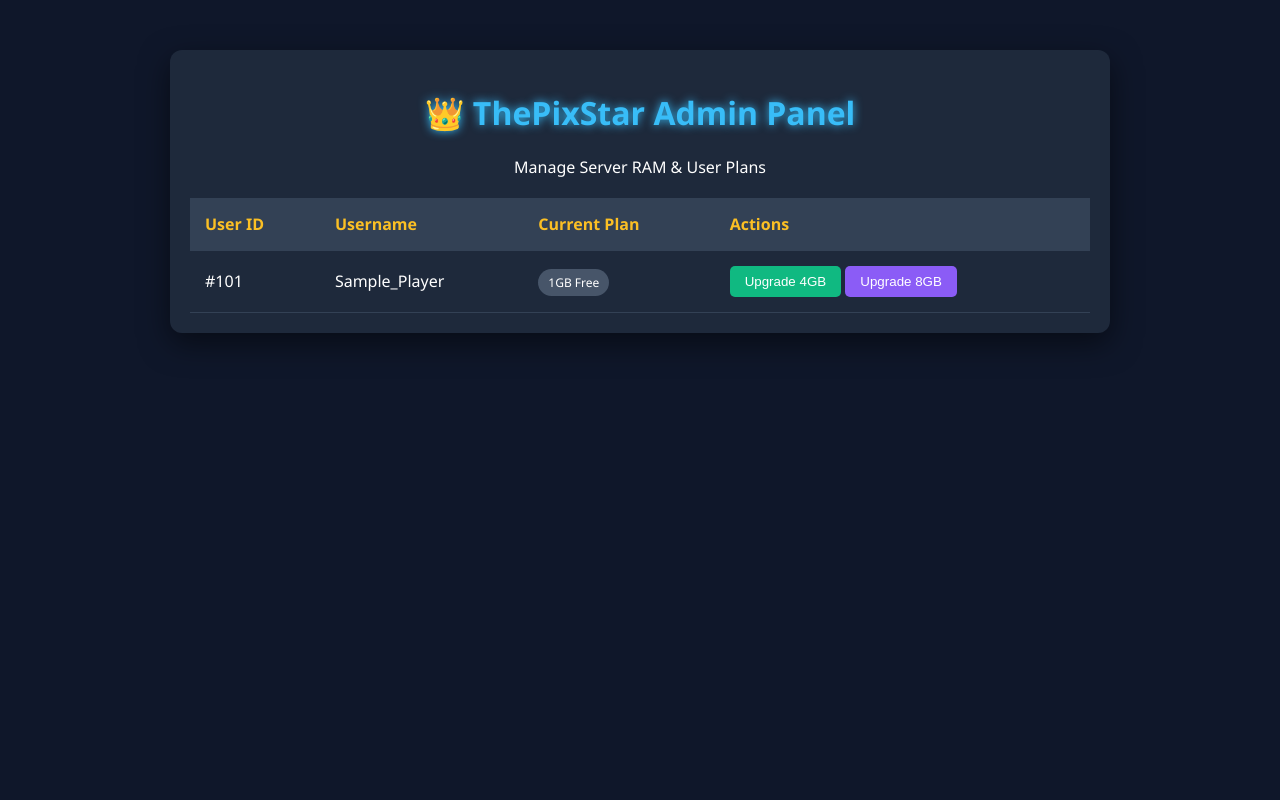
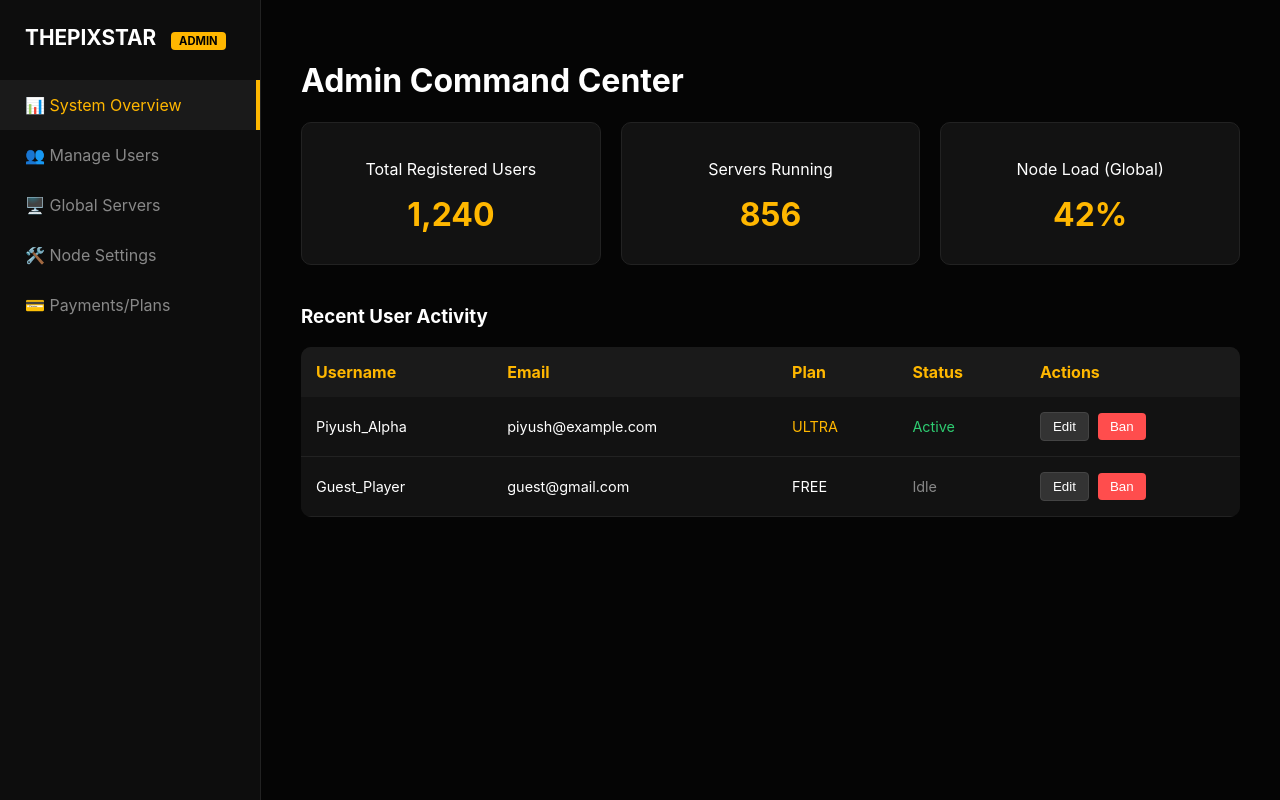
Before and after one commit to Hosting-24-7/ThePixStar-Hosting, a plain HTML site: page Frontend/admin_dashboard.html in a window 1280 px wide. Drawn offline with Linux system fonts and the light colour scheme.

Commit message:
Update admin_dashboard.html

```diff
--- a/Frontend/admin_dashboard.html
+++ b/Frontend/admin_dashboard.html
@@ -3,76 +3,107 @@
 <head>
     <meta charset="UTF-8">
     <meta name="viewport" content="width=device-width, initial-scale=1.0">
-    <title>ThePixStar Admin - Manage Users</title>
+    <title>ThePixStar - Admin Control</title>
     <style>
-        body { font-family: 'Segoe UI', sans-serif; background: #0f172a; color: white; text-align: center; }
-        .container { max-width: 900px; margin: 50px auto; padding: 20px; background: #1e293b; border-radius: 12px; box-shadow: 0 10px 30px rgba(0,0,0,0.5); }
-        h1 { color: #38bdf8; text-shadow: 0 0 10px #38bdf8; }
-        table { width: 100%; border-collapse: collapse; margin-top: 20px; }
-        th, td { padding: 15px; border-bottom: 1px solid #334155; text-align: left; }
-        th { background: #334155; color: #fbbf24; }
-        .btn-upgrade { background: #10b981; color: white; border: none; padding: 8px 15px; border-radius: 5px; cursor: pointer; transition: 0.3s; }
-        .btn-upgrade:hover { background: #059669; transform: scale(1.05); }
-        .btn-8gb { background: #8b5cf6; }
-        .btn-8gb:hover { background: #7c3aed; }
-        .status-badge { padding: 5px 10px; border-radius: 15px; font-size: 12px; background: #475569; }
+        :root {
+            --bg-admin: #050505;
+            --sidebar: #0d0d0d;
+            --accent-gold: #ffb700; /* Admin specific gold color */
+            --danger: #ff4d4d;
+            --card: #121212;
+            --border: #222;
+        }
+
+        body { font-family: 'Inter', sans-serif; background: var(--bg-admin); color: white; margin: 0; display: flex; height: 100vh; }
+
+        /* Admin Sidebar */
+        .sidebar { width: 260px; background: var(--sidebar); border-right: 1px solid var(--border); display: flex; flex-direction: column; padding: 25px 0; }
+        .admin-tag { background: var(--accent-gold); color: black; font-weight: bold; padding: 2px 8px; border-radius: 4px; font-size: 0.7rem; margin-left: 10px; }
+        .nav-link { padding: 15px 25px; color: #888; text-decoration: none; transition: 0.3s; display: flex; align-items: center; }
+        .nav-link:hover { background: #1a1a1a; color: var(--accent-gold); }
+        .active { color: var(--accent-gold); border-right: 4px solid var(--accent-gold); background: #1a1a1a; }
+
+        /* Main Panel */
+        .main { flex: 1; padding: 40px; overflow-y: auto; }
+        .stats-grid { display: grid; grid-template-columns: repeat(3, 1fr); gap: 20px; margin-bottom: 40px; }
+        .stat-box { background: var(--card); padding: 20px; border-radius: 10px; border: 1px solid var(--border); text-align: center; }
+        .stat-box h2 { font-size: 2rem; margin: 10px 0; color: var(--accent-gold); }
+
+        /* User List Line-by-Line */
+        .user-table { width: 100%; border-collapse: collapse; background: var(--card); border-radius: 10px; overflow: hidden; }
+        .user-table th { text-align: left; padding: 15px; background: #1a1a1a; color: var(--accent-gold); }
+        .user-table td { padding: 15px; border-bottom: 1px solid var(--border); font-size: 0.9rem; }
+
+        .btn-ban { background: var(--danger); color: white; border: none; padding: 6px 12px; border-radius: 4px; cursor: pointer; }
+        .btn-edit { background: #333; color: white; border: 1px solid #444; padding: 6px 12px; border-radius: 4px; margin-right: 5px; }
     </style>
 </head>
 <body>
 
-<div class="container">
-    <h1>👑 ThePixStar Admin Panel</h1>
-    <p>Manage Server RAM & User Plans</p>
+<div class="sidebar">
+    <div style="padding: 0 25px 30px; font-size: 1.3rem; font-weight: bold;">
+        THEPIXSTAR <span class="admin-tag">ADMIN</span>
+    </div>
+    <a href="#" class="nav-link active">📊 System Overview</a>
+    <a href="#" class="nav-link">👥 Manage Users</a>
+    <a href="#" class="nav-link">🖥️ Global Servers</a>
+    <a href="#" class="nav-link">🛠️ Node Settings</a>
+    <a href="#" class="nav-link">💳 Payments/Plans</a>
+</div>
 
-    <table id="userTable">
+<div class="main">
+    <h1>Admin Command Center</h1>
+
+    <div class="stats-grid">
+        <div class="stat-box">
+            <p>Total Registered Users</p>
+            <h2 id="totalUsers">1,240</h2>
+        </div>
+        <div class="stat-box">
+            <p>Servers Running</p>
+            <h2 id="activeServers">856</h2>
+        </div>
+        <div class="stat-box">
+            <p>Node Load (Global)</p>
+            <h2 id="nodeLoad">42%</h2>
+        </div>
+    </div>
+
+    <h3>Recent User Activity</h3>
+    <table class="user-table">
         <thead>
             <tr>
-                <th>User ID</th>
                 <th>Username</th>
-                <th>Current Plan</th>
+                <th>Email</th>
+                <th>Plan</th>
+                <th>Status</th>
                 <th>Actions</th>
             </tr>
         </thead>
-        <tbody id="userListData">
+        <tbody id="userList">
             <tr>
-                <td>#101</td>
-                <td>Sample_Player</td>
-                <td><span class="status-badge">1GB Free</span></td>
+                <td>Piyush_Alpha</td>
+                <td>piyush@example.com</td>
+                <td><span style="color:var(--accent-gold)">ULTRA</span></td>
+                <td><span style="color:#2ecc71">Active</span></td>
                 <td>
-                    <button class="btn-upgrade" onclick="upgradePlan(101, 4096)">Upgrade 4GB</button>
-                    <button class="btn-upgrade btn-8gb" onclick="upgradePlan(101, 8192)">Upgrade 8GB</button>
+                    <button class="btn-edit">Edit</button>
+                    <button class="btn-ban">Ban</button>
+                </td>
+            </tr>
+            <tr>
+                <td>Guest_Player</td>
+                <td>guest@gmail.com</td>
+                <td>FREE</td>
+                <td><span style="color:#888">Idle</span></td>
+                <td>
+                    <button class="btn-edit">Edit</button>
+                    <button class="btn-ban">Ban</button>
                 </td>
             </tr>
         </tbody>
     </table>
 </div>
 
-<script>
-    // Ye function .env wale ADMIN_PASS ka use karke upgrade karega
-    async function upgradePlan(userId, ramSize) {
-        const adminPass = prompt("Enter Admin Password (qwertyui):");
-
-        const response = await fetch('http://localhost:5000/api/admin/upgrade', {
-            method: 'POST',
-            headers: { 'Content-Type': 'application/json' },
-            body: JSON.stringify({
-                adminPass: adminPass,
-                serverId: userId,
-                newRam: ramSize
-            })
-        });
-
-        const result = await response.json();
-        if (response.ok) {
-            alert("Success: " + result.message);
-            location.reload(); // Page refresh to see changes
-        } else {
-            alert("Error: " + (result.error || "Ghalat Password!"));
-        }
-    }
-
-    // Yahan hum future mein MySQL se real users fetch karne ka logic daalenge
-</script>
-
 </body>
-  </html>
+                        </html>
```
